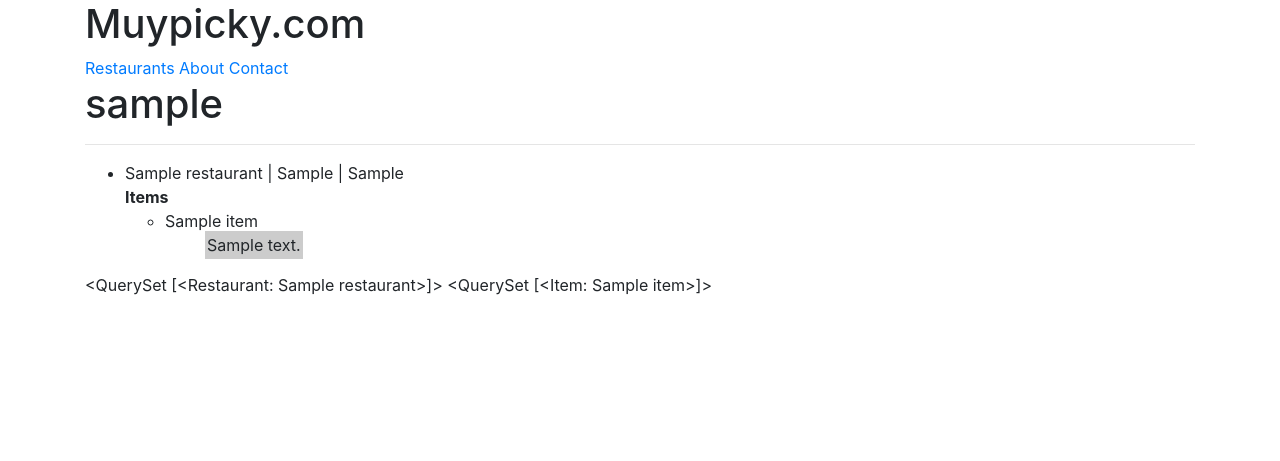
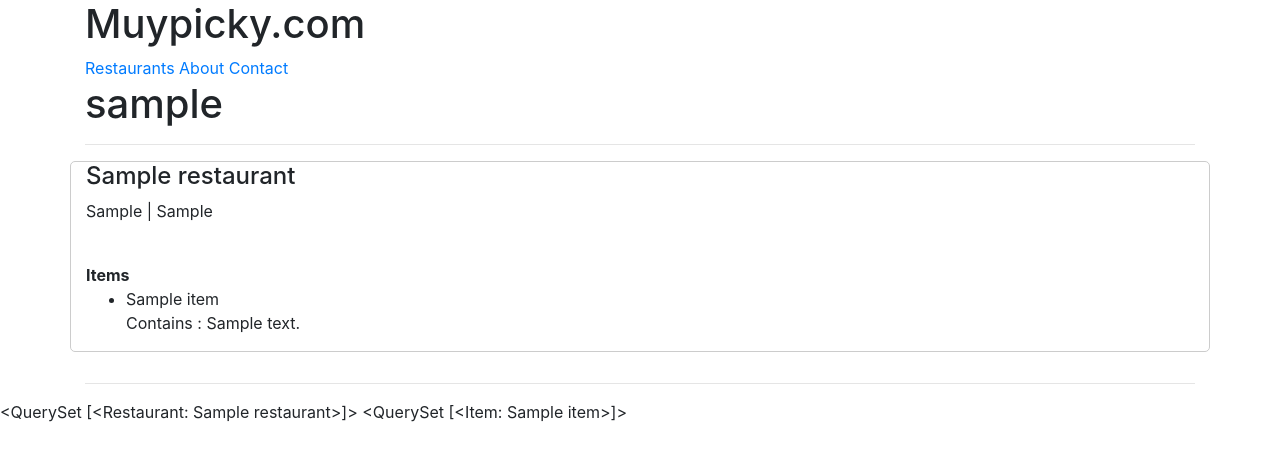
Before and after one commit to sebastienharinck/Courses, a Django app: page /profiles/sample/ in a window 1280 px wide. Shown: the top 461 px of the page. Run offline with Django 3.2, Linux system fonts and the light colour scheme; tables that the repository leaves empty hold one stand-in row (values such as "Sample post"); some libraries are stand-ins or nearby versions.

Commit message:
Style Profile with Bootstrap

```diff
--- a/django/trydjango1-11/src/profiles/templates/profiles/user.html
+++ b/django/trydjango1-11/src/profiles/templates/profiles/user.html
@@ -4,29 +4,31 @@
     <h1>{{ user.username }}</h1>
     <hr>
 
-    <ul>
     {% for restaurant in user.restaurant_set.all %}
-            <li>{{ restaurant.name }} | {{ restaurant.location }} | {{ restaurant.category }}
+        <div class="row">
+            <div class="col-sm-12" style="border: 1px solid #ccc; border-radius: 5px; margin-bottom: 15px;">
+                <h4>{{ restaurant.name }}</h4>
+                <p>{{ restaurant.location }} | {{ restaurant.category }}</p>
+                <div class="thumbnail">
                     <br>
                     <b>Items</b>
                     <ul>
                         {% for item in restaurant.item_set.all %}
                         <li style="margin-bottom: 15px">{{ item.name }}<br>
-                            <ul>
-                                {% for ing in item.get_contents %}
-                                    <span style="padding: 4px 2px; margin-right: 4px; background-color: #ccc">
-                                        {{ ing }}
-                                    </span>
-                                {% endfor %}
+                            Contains : {{ item.contents }}
                             </ul>
                         </li>
                         {% endfor %}
                     </ul>
-            </li>
+                </div>
+            </div>
+        </div>
+        <hr>
     {% empty %}
         <p>no restaurants added yet.</p>
     {% endfor %}
-    </ul>
+    </div>
+
 
     {{ user.restaurant_set.all }}
     {{ user.item_set.all }}
```
Lines whose indentation alone changed are shown as unchanged.
